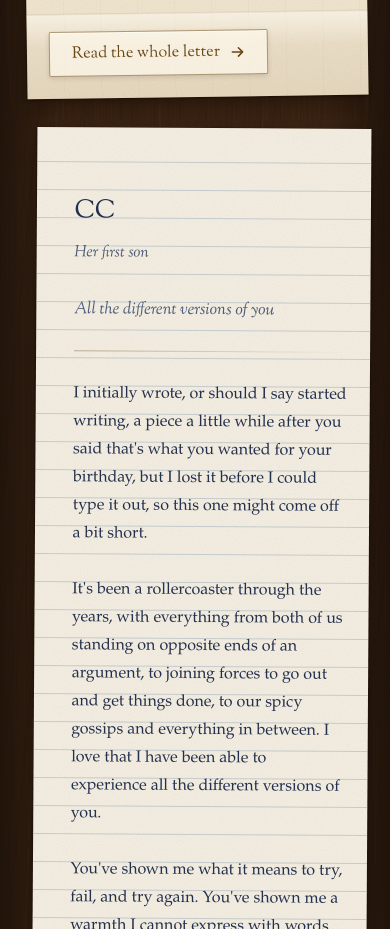
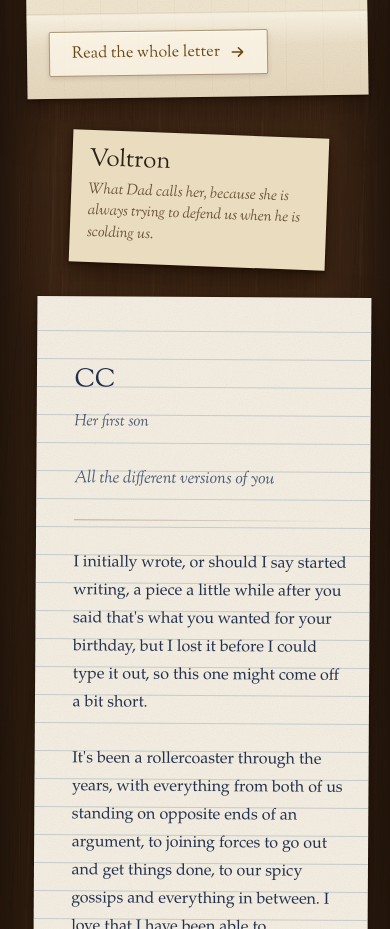
Before and after one commit to mofchris/mums-50th, a plain HTML site: page index.html in a window 390 px wide. Shown: the part 6480-7409 px from the top of the page. Drawn offline with Linux system fonts and the light colour scheme.

Commit message:
Add the Voltron card beside Chike's letter
What her husband calls her, because she is always trying to defend the
children when he is scolding them. It is the family talking, not him, so it
sits on the table as its own small card on different stock, turned the other
way, rather than as a line inside his letter. His words are untouched.

It shares the row beside his letter on desktop, where there was empty table,
and tucks in under it on a phone.

```diff
--- a/data/content.js
+++ b/data/content.js
@@ -179,7 +179,13 @@ window.BIRTHDAY = {
         "Happy Birthday, my love.",
         "Jah bless \u{1F64F}❤️"
       ],
-      signoff: "Chike ❤️"
+      signoff: "Chike ❤️",
+      /* A note laid on the table next to his letter. It is the family talking,
+         not him, so his own words stay exactly as he wrote them. */
+      aside: {
+        name: "Voltron",
+        text: "What Dad calls her, because she is always trying to defend us when he is scolding us."
+      }
     },
 
     {
--- a/table.css
+++ b/table.css
@@ -556,6 +556,54 @@ main { position: relative; z-index: 1; }
   padding: 0;
   background: transparent;
 }
+
+/* ------------------------------------------------- the nickname card
+   A small piece of paper set down beside a letter, carrying something the
+   family wanted said. Deliberately not letter stock: smaller, squarer and
+   turned further, so nobody reads it as part of what its neighbour wrote. */
+.nickname {
+  --rot: var(--rotm, 0deg);
+  position: relative;
+  width: var(--wm, 72%);
+  margin-left: var(--mlm, 0%);
+  margin-top: var(--dym, 0px);
+  margin-bottom: clamp(30px, 8vw, 68px);
+  transform: rotate(var(--rot));
+}
+@media (min-width: 760px) {
+  .nickname {
+    --rot: var(--rotd, 0deg);
+    width: var(--wd, 27%);
+    margin-left: var(--mld, 0%);
+    margin-top: var(--dyd, 0px);
+    margin-bottom: clamp(38px, 4.4vw, 70px);
+  }
+}
+.nickname__card {
+  padding: clamp(16px, 4.4vw, 24px) clamp(16px, 4.4vw, 22px) clamp(18px, 4.8vw, 26px);
+  background-color: var(--paper-note);
+  box-shadow:
+    0 0 0 0.5px rgba(52, 30, 12, 0.45),
+    0 1px 2px rgba(22, 11, 4, 0.36),
+    0 6px 13px rgba(22, 11, 4, 0.30),
+    0 22px 42px rgba(16, 8, 3, 0.34);
+}
+.nickname__name {
+  margin: 0;
+  font-family: var(--display);
+  font-size: clamp(1.5rem, 5.6vw, 1.95rem);
+  line-height: 1.05;
+  color: var(--ink);
+}
+.nickname__text {
+  margin: 0.44em 0 0;
+  font-family: var(--display);
+  font-style: italic;
+  font-size: clamp(0.94rem, 3.4vw, 1.02rem);
+  line-height: 1.42;
+  color: var(--ink-soft);
+}
+
 .sheet__paper {
   --pad: clamp(22px, 5.4vw, 46px);
   position: relative;
--- a/table.js
+++ b/table.js
@@ -57,6 +57,11 @@
     osato:    { stock: "lined",   fold: 0, wd: 41, mld: 4,  dyd: 40,  rotd: 1.5,  wm: 86, mlm: 5, rotm: 0.55 },
     oghenero: { stock: "laid",    fold: 1, wd: 64, mld: 32, dyd: -6,  rotd: 0.8,  wm: 96, mlm: 2, rotm: 0.7 }
   };
+
+  /* The little card sits in the gap to the right of the letter it belongs to,
+     dropped down the page so it reads as something set down afterwards. It
+     shares that row on desktop and tucks in underneath on a phone. */
+  var NICKNAME = { wd: 27, mld: 4, dyd: 132, rotd: 2.6, wm: 72, mlm: 15, dym: 6, rotm: 2.1 };
 
   /* Above this length a letter is folded: its pull quote stays out on the
      table and the whole text opens in a reading view. Below it, the letter is
@@ -285,6 +290,23 @@
       }
       pile.appendChild(article);
 
+      /* A small card laid on the table beside the letter. It carries something
+         the family wanted said that belongs in nobody's letter, so it is its
+         own piece of paper and the letter it sits next to stays untouched. */
+      if (tribute.aside) {
+        var note = el("aside", "nickname");
+        lay(note, NICKNAME);
+        var card = el("div", "nickname__card");
+        card.appendChild(el("p", "nickname__name", tribute.aside.name));
+        card.appendChild(el("p", "nickname__text", tribute.aside.text));
+        note.appendChild(card);
+        if (!reduceMotion) {
+          note.classList.add("reveal");
+          note.style.setProperty("--delay", "160ms");
+        }
+        pile.appendChild(note);
+      }
+
       var item = document.createElement("li");
       var link = el("a", "slip__link");
       link.href = "#letter-" + tribute.id;
```
